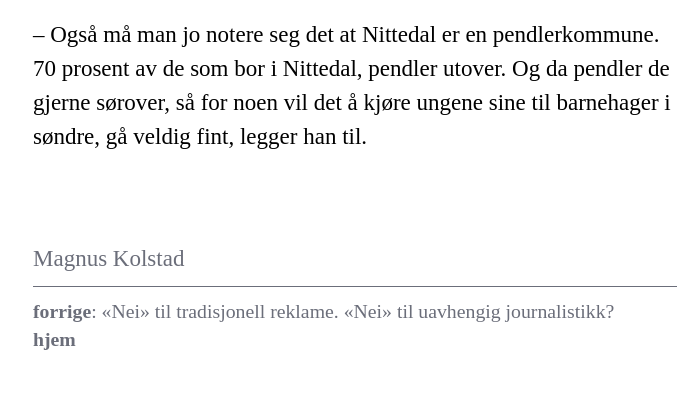
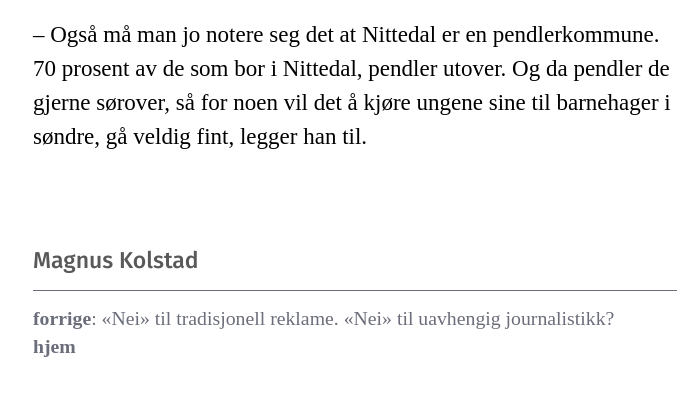
Before and after one commit to kolstadmagnus/blog, a PHP site: page /toyen-barnehage.html in a window 1280 px wide. Shown: the part 4277-4697 px from the top of the page, without its empty margins (285-985 px from the left). Before the commit the page ends 4627 px from the top, so only its background shows below. Run offline with PHP 8.4, Linux system fonts and the light colour scheme; some web fonts are replaced.

Commit message:
navbar color

```diff
--- a/styles.css
+++ b/styles.css
@@ -475,8 +475,11 @@ nav a {
 
 nav a.home {
   border-bottom: 1px solid #6B6E7A;
-  padding-bottom: .6rem;
-  margin-bottom: .6rem;
+  padding-bottom: .7rem;
+  margin-bottom: .7rem;
 
   font-size: 1em;
+  font-family: "fira sans", sans-serif;
+  font-weight: 500;
+  color: #5A5959;
 }
```
